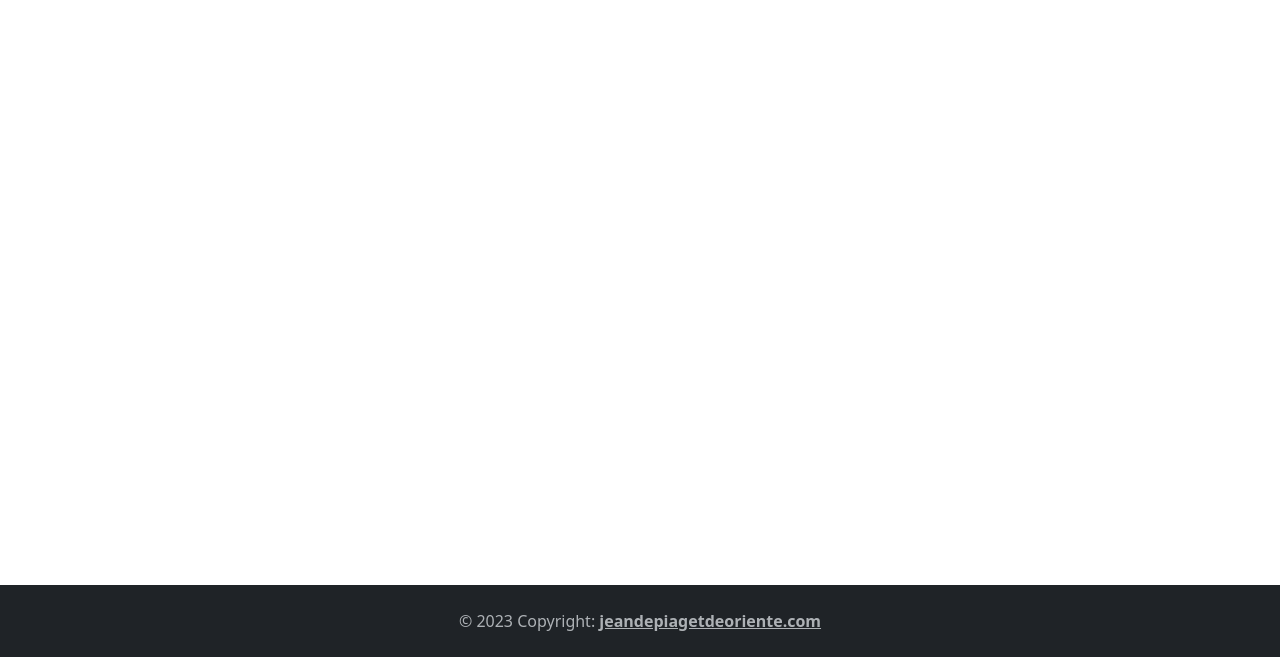
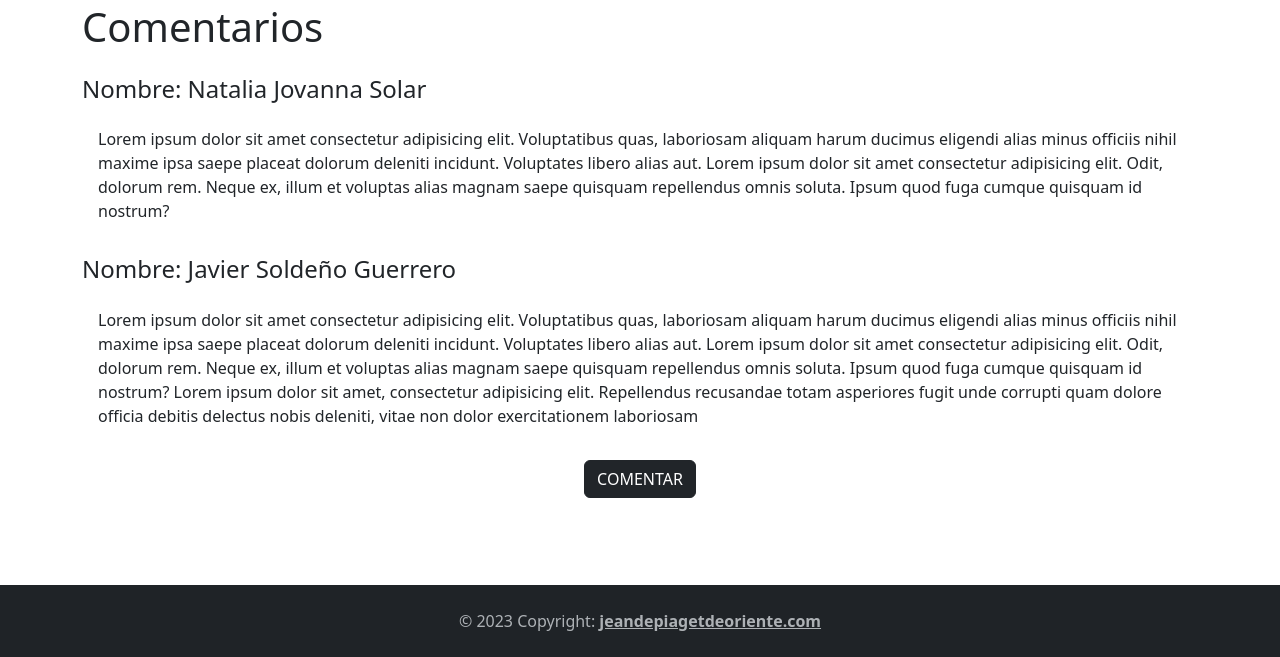
Before and after one commit to angelrodea/angelrodea.github.io, a PHP site: page /comentarios.php in a window 1280 px wide. Shown: the part 143-800 px from the top of the page. Run offline with PHP 8.4, Linux system fonts and the light colour scheme.

Commit message:
Add comments and a modal for comment

```diff
--- a/comentarios.php
+++ b/comentarios.php
@@ -1,2 +1,64 @@
 <?php include("template/header.php");?>
+    <main>
+        <div class="container">
+            <h1 class="mb-4">Comentarios</h1>
+            <div class="my-3">
+                <h4>Nombre: Natalia Jovanna Solar</h4>
+                <div class="overflow-auto p-3 comentarios">
+                    Lorem ipsum dolor sit amet consectetur adipisicing elit. Voluptatibus quas, laboriosam aliquam
+                    harum ducimus eligendi alias minus officiis nihil maxime ipsa saepe placeat dolorum deleniti incidunt.
+                    Voluptates libero alias aut.
+                    Lorem ipsum dolor sit amet consectetur adipisicing elit. Odit, dolorum rem. Neque ex, illum et voluptas
+                    alias magnam saepe quisquam repellendus omnis soluta. Ipsum quod fuga cumque quisquam id nostrum?
+                </div>
+            </div>
+            <div class="my-3">
+                <h4>Nombre: Javier Soldeño Guerrero</h4>
+                <div class="overflow-auto p-3 comentarios">
+                    Lorem ipsum dolor sit amet consectetur adipisicing elit. Voluptatibus quas, laboriosam aliquam
+                    harum ducimus eligendi alias minus officiis nihil maxime ipsa saepe placeat dolorum deleniti incidunt.
+                    Voluptates libero alias aut.
+                    Lorem ipsum dolor sit amet consectetur adipisicing elit. Odit, dolorum rem. Neque ex, illum et voluptas
+                    alias magnam saepe quisquam repellendus omnis soluta. Ipsum quod fuga cumque quisquam id nostrum?
+                    Lorem ipsum dolor sit amet, consectetur adipisicing elit. Repellendus recusandae totam asperiores fugit
+                    unde corrupti quam dolore officia debitis delectus nobis deleniti, vitae non dolor exercitationem laboriosam
+                </div>
+            </div>
+            <div class="text-center">
+                <button type="button" class="btn btn-dark text-uppercase" data-bs-toggle="modal"
+                data-bs-target="#commentModal">Comentar</button>
+            </div>
+            <!-- Modal -->
+            <div class="modal fade" id="commentModal" tabindex="-1" aria-labelledby="commentModalLabel" aria-hidden="true">
+                <div class="modal-dialog">
+                    <div class="modal-content">
+                        <div class="modal-header">
+                            <h1 class="modal-title fs-5" id="exampleModalLabel">Comentar</h1>
+                            <button type="button" class="btn-close" data-bs-dismiss="modal" aria-label="Close"></button>
+                        </div>
+                        <form action="">
+                            <div class="modal-body">
+                                <div class="mb-3">
+                                    <label class="form-label">Nombre</label>
+                                    <input type="text" class="form-control" id="name" placeholder="Name Example">
+                                </div>
+                                <div class="mb-3">
+                                    <label class="form-label">Clave</label>
+                                    <input type="text" class="form-control" id="key" placeholder="*******">
+                                </div>
+                                <div class="mb-3">
+                                    <label class="form-label">Comentario</label>
+                                    <textarea class="form-control" id="comment" rows="3"></textarea>
+                                </div>
+                            </div>
+                            <div class="modal-footer">
+                                <button type="button" class="btn btn-secondary" data-bs-dismiss="modal">Cerrar</button>
+                                <button type="submit" class="btn btn-primary">Comentar</button>
+                            </div>
+                        </form>
+                    </div>
+                </div>
+            </div>
+        </div>
+    </main>
 <?php include("template/footer.php");?>
```
